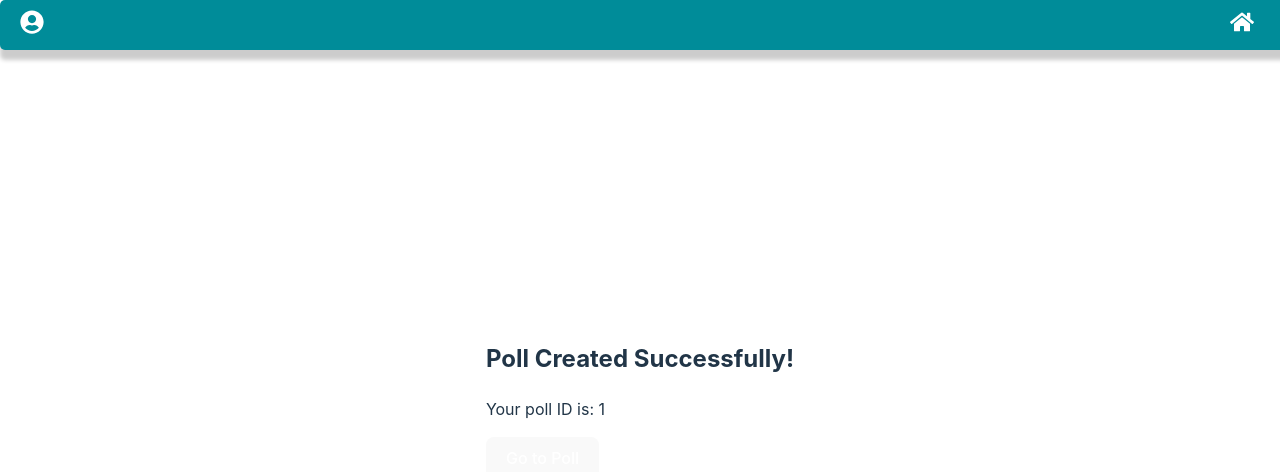
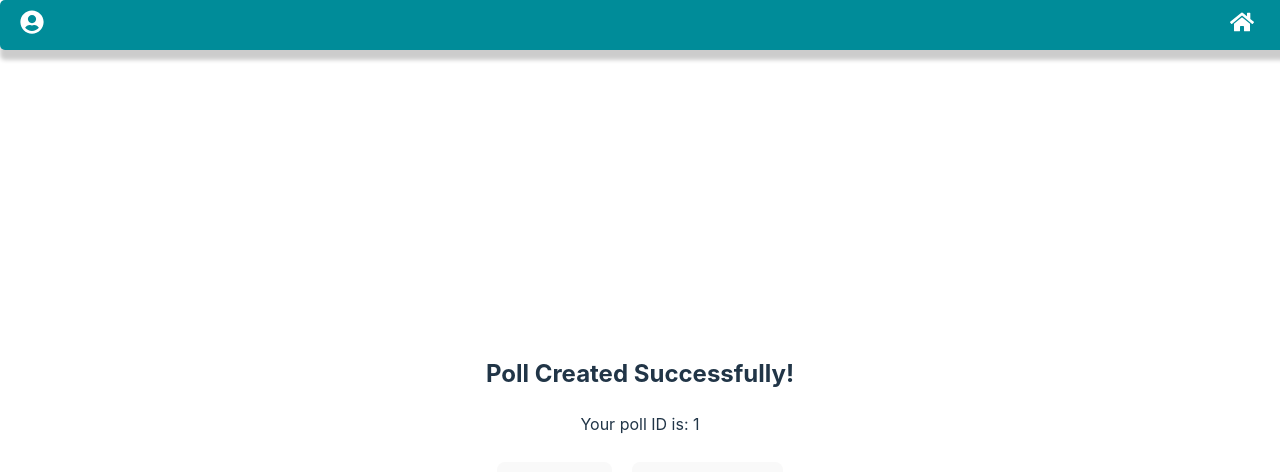
Before and after one commit to JohnLun/MyVote, a React (Vite) app in the folder myvote.client/: page /poll-link/1 in a window 1280 px wide. Shown: the top 472 px of the page. Built offline with nearby package versions, Linux system fonts and the light colour scheme; no server answers.

Commit message:
add a button to copy the poll link to the clipboard

```diff
--- a/myvote.client/src/pages/PollLinkPage.css
+++ b/myvote.client/src/pages/PollLinkPage.css
@@ -1,2 +1,11 @@
-body {
+.poll-link-page {
+    text-align: center;
+    margin-top: 50px;
 }
+
+    .poll-link-page button {
+        margin: 10px;
+        padding: 10px 20px;
+        font-size: 16px;
+        cursor: pointer;
+    }
--- a/myvote.client/src/pages/PollLinkPage.jsx
+++ b/myvote.client/src/pages/PollLinkPage.jsx
@@ -1,5 +1,6 @@
 import React from 'react';
 import { useNavigate, useParams } from 'react-router-dom';
+import './PollLinkPage.css';
 
 const PollLinkPage = () => {
     const { pollId } = useParams();
@@ -9,11 +10,23 @@ const PollLinkPage = () => {
         navigate(`/poll/${pollId}`);
     };
 
+    const handleCopyLink = () => {
+        const pollUrl = `${window.location.origin}/poll/${pollId}`;
+        navigator.clipboard.writeText(pollUrl)
+            .then(() => {
+                alert('Poll link copied to clipboard!');
+            })
+            .catch(err => {
+                console.error('Failed to copy: ', err);
+            });
+    };
+
     return (
         <div className="poll-link-page">
             <h2>Poll Created Successfully!</h2>
             <p>Your poll ID is: {pollId}</p>
             <button onClick={handleGoToPoll}>Go to Poll</button>
+            <button onClick={handleCopyLink}>Copy Poll Link</button>
         </div>
     );
 };
```
